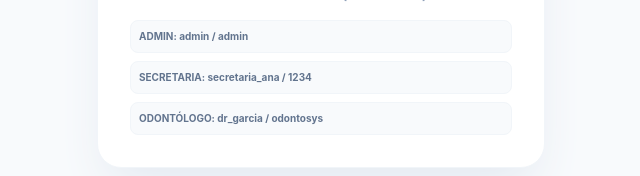
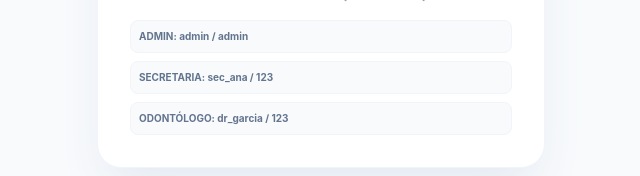
Before and after one commit to MatiFasu/consultorio_odonto_frontend, a React (Vite) app: page /login in a window 1280 px wide. Shown: the part 559-735 px from the top of the page, without its empty margins (319-959 px from the left). Built offline with nearby package versions, Linux system fonts and the light colour scheme.

Commit message:
Update Login.tsx

```diff
--- a/src/pages/Login.tsx
+++ b/src/pages/Login.tsx
@@ -109,10 +109,10 @@ const LoginPage = () => {
                 <span className="text-[10px] font-bold text-slate-500">ADMIN: admin / admin</span>
               </div>
               <div className="flex justify-between items-center p-2 bg-slate-50 rounded-lg border border-slate-100">
-                <span className="text-[10px] font-bold text-slate-500">SECRETARIA: secretaria_ana / 1234</span>
+                <span className="text-[10px] font-bold text-slate-500">SECRETARIA: sec_ana / 123</span>
               </div>
               <div className="flex justify-between items-center p-2 bg-slate-50 rounded-lg border border-slate-100">
-                <span className="text-[10px] font-bold text-slate-500">ODONTÓLOGO: dr_garcia / odontosys</span>
+                <span className="text-[10px] font-bold text-slate-500">ODONTÓLOGO: dr_garcia / 123</span>
               </div>
             </div>
           </div>
```
